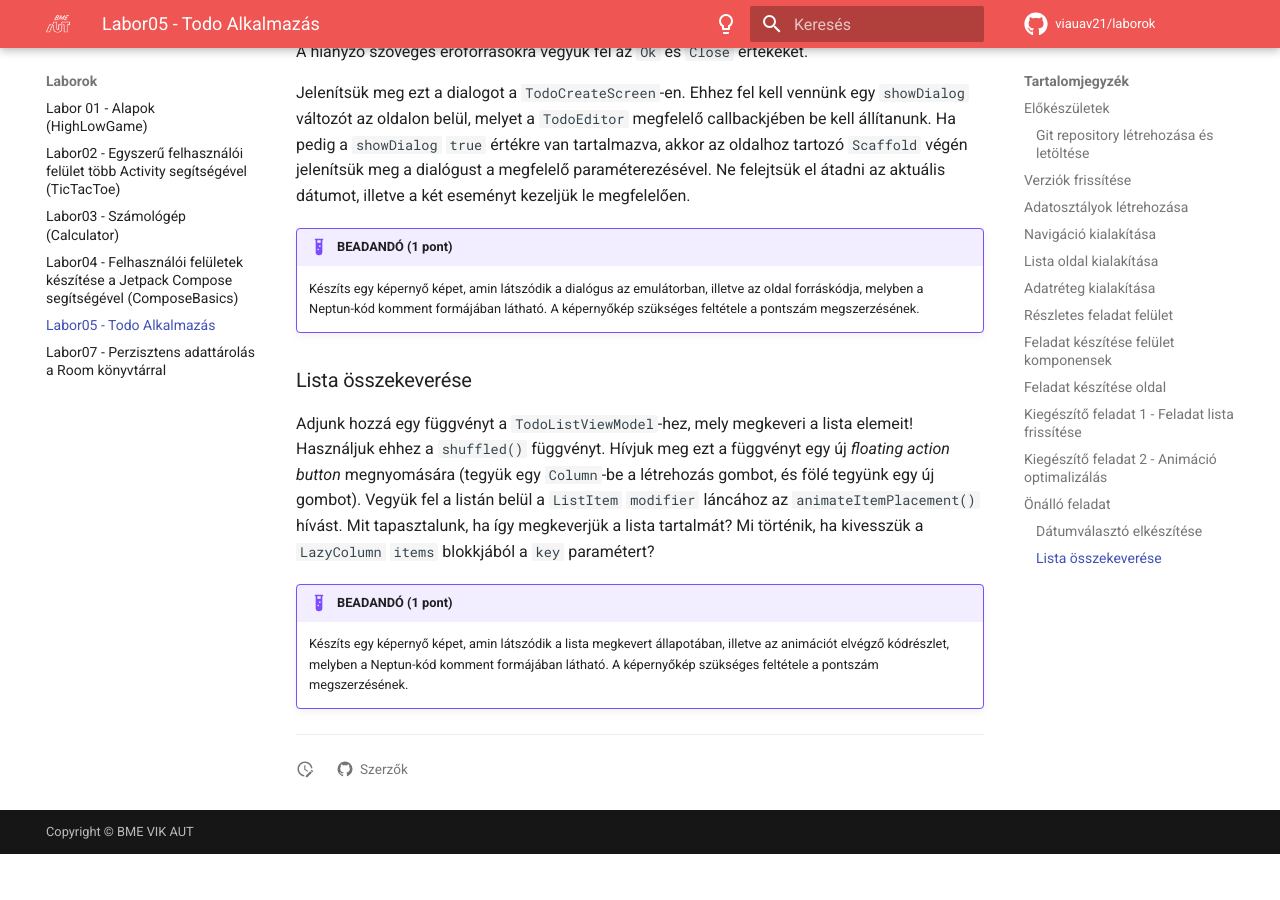
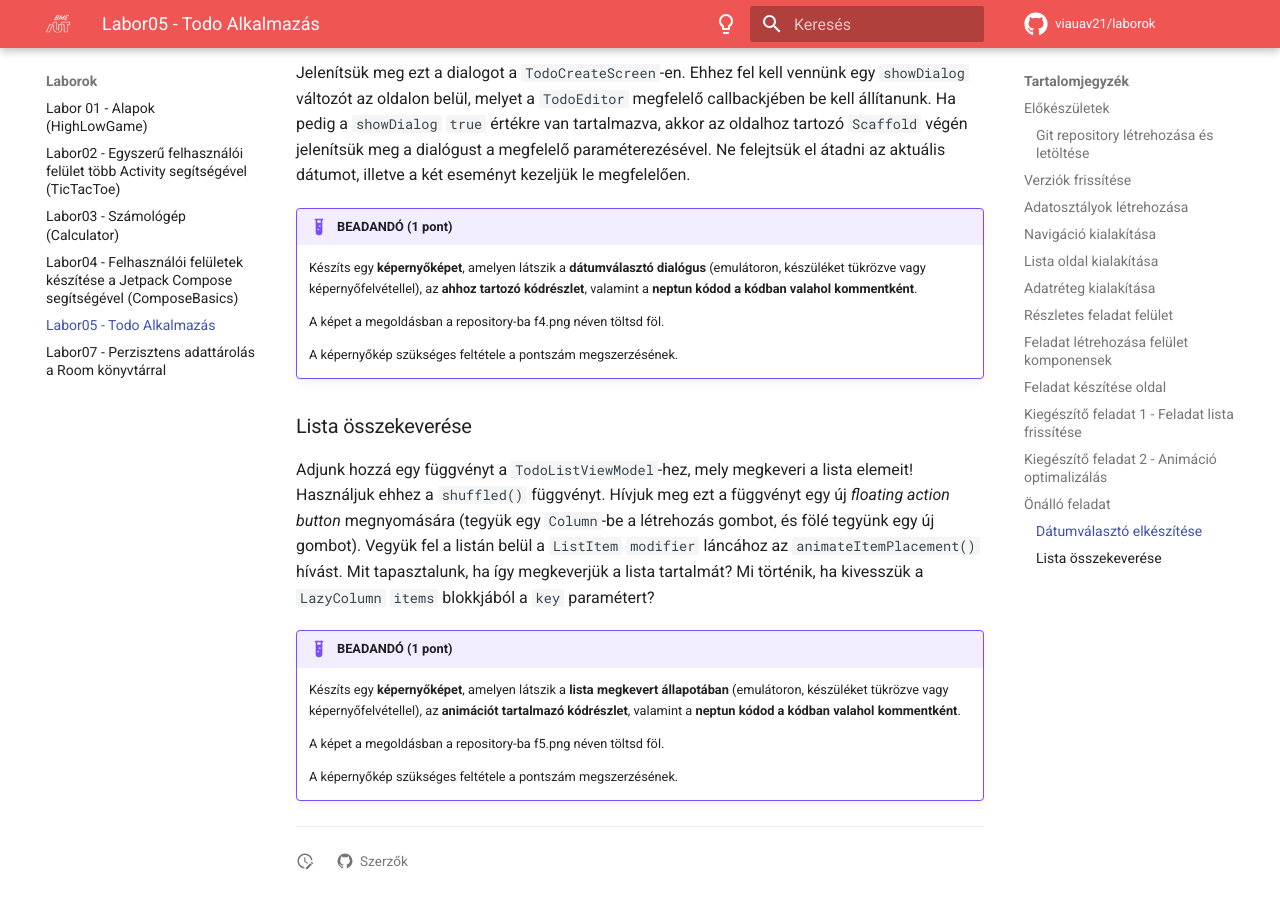
Before and after one commit to VIAUAV21/laborok, an MkDocs documentation site: the page built from docs/laborok/todo_compose_basics/index.md, in a window 1280 px wide and 900 px high, scrolled down 38043 px. Built offline with MkDocs 1.6.1 and Material for MkDocs 9.7.7, drawn with Linux system fonts in a browser that asks for light colours; comment, search, counter and statistics services are not loaded; before the commit the page ends 38897 px from its top, so only the background shows below that; some of the changed text lies outside the part shown.

Commit message:
Todo Compose Basics labor update: minor visual update in the guide

````diff
--- a/docs/laborok/todo_compose_basics/index.md
+++ b/docs/laborok/todo_compose_basics/index.md
@@ -3,10 +3,10 @@
 A labor célja, hogy bemutassa, hogyan lehet egy egyszerű ToDo alkalmazást megvalósítani a Compose keretrendszerben.
 
 <p float="left">
-<img src="./assets/screenshot_1.png" width="200" align="middle">
-<img src="./assets/screenshot_2.png" width="200" align="middle">
-<img src="./assets/screenshot_3.png" width="200" align="middle">
-<img src="./assets/screenshot_4.png" width="200" align="middle">
+<img src="./assets/list.png" width="200" align="middle">
+<img src="./assets/details.png" width="200" align="middle">
+<img src="./assets/create.png" width="200" align="middle">
+<img src="./assets/datepicker.png" width="200" align="middle">
 </p>
 
 ## Előkészületek
@@ -535,7 +535,11 @@ fun NavGraph(
 ```
 Futtassuk az alkalmazás!
 !!!example "BEADANDÓ (1 pont)"
-	Készíts egy képernyő képet, amin látszódik a futó alkalmazás az emulátorban, illetve a lista oldal forráskódja, melyben a Neptun-kód komment formájában látható. A képernyőkép szükséges feltétele a pontszám megszerzésének.
+	Készíts egy **képernyőképet**, amelyen látszik a **futó alkalmazás** (emulátoron, készüléket tükrözve vagy képernyőfelvétellel), az **ahhoz tartozó kódrészlet**, valamint a **neptun kódod a kódban valahol kommentként**.
+
+	A képet a megoldásban a repository-ba f1.png néven töltsd föl.
+
+	A képernyőkép szükséges feltétele a pontszám megszerzésének.
 
 ## Adatréteg kialakítása
 Ezen a laboron egy egyszerűsített megoldást mutatunk be a feladatok tárolására, mely csak a memóriában menti el az értékeket. Hozzunk létre egy `data` package-et a gyökérkönyvtáron belül, majd hozzuk létre az alábbi két fájlt:
@@ -864,9 +868,14 @@ fun TodoDetailScreen(
 Végül a lista oldalhoz hasonlóan kiolvassuk a `ViewModel`-ben tárolt állapotot és megjelenítjük a megfelelő felületi elemeket.
 
 !!!example "BEADANDÓ (1 pont)"
-	Készíts egy képernyő képet, amin látszódik a részletes nézet az emulátorban, illetve a részletes oldal forráskódja, melyben a Neptun-kód komment formájában látható. A képernyőkép szükséges feltétele a pontszám megszerzésének.
-
-## Feladat készítése felület komponensek
+	Készíts egy **képernyőképet**, amelyen látszik a **részletes nézet** (emulátoron, készüléket tükrözve vagy képernyőfelvétellel), az ** ahhoz tartozó kódrészlet**, valamint a **neptun kódod a kódban valahol kommentként**.
+
+	A képet a megoldásban a repository-ba f2.png néven töltsd föl.
+
+	A képernyőkép szükséges feltétele a pontszám megszerzésének.
+
+
+## Feladat létrehozása felület komponensek
 
 Az utolsó felület, melyet elkészítünk az alkalmazáshoz, a feladat létrehozása felület lesz. Ehhez több önálló felületi elemre lesz szükségünk, melyeket az oldal előtt létrehozunk. Hozzuk létre a `ui` package-en belül a `common` package-et, mely az olyan `Composable` elemeket tartalmazza, melyeket akár több oldalon is fel tudnánk használni. Ezen belül hozzuk létre az alábbi elemeket:
 
@@ -1471,7 +1480,12 @@ fun NavGraph(
 Próbáljuk ki az alkalmazást! Mit tapasztalunk egy feladat létrehozásánál?
 
 !!!example "BEADANDÓ (1 pont)"
-	Készíts egy képernyő képet, amin látszódik a feladat létrehozása nézet az emulátorban, illetve az oldal forráskódja, melyben a Neptun-kód komment formájában látható. A képernyőkép szükséges feltétele a pontszám megszerzésének.
+	Készíts egy **képernyőképet**, amelyen látszik a **feladat létrehozása nézet** (emulátoron, készüléket tükrözve vagy képernyőfelvétellel), az **ahhoz tartozó kódrészlet**, valamint a **neptun kódod a kódban valahol kommentként**.
+
+	A képet a megoldásban a repository-ba f3.png néven töltsd föl.
+
+	A képernyőkép szükséges feltétele a pontszám megszerzésének.
+
 
 ## Kiegészítő feladat 1 - Feladat lista frissítése
 
@@ -1648,11 +1662,19 @@ A hiányzó szöveges erőforrásokra vegyük fel az `Ok` és `Close` értékeke
 Jelenítsük meg ezt a dialogot a `TodoCreateScreen`-en. Ehhez fel kell vennünk egy `showDialog` változót az oldalon belül, melyet a `TodoEditor` megfelelő callbackjében be kell állítanunk. Ha pedig a `showDialog` `true` értékre van tartalmazva, akkor az oldalhoz tartozó `Scaffold` végén jelenítsük meg a dialógust a megfelelő paraméterezésével. Ne felejtsük el átadni az aktuális dátumot, illetve a két eseményt kezeljük le megfelelően.
 
 !!!example "BEADANDÓ (1 pont)"
-	Készíts egy képernyő képet, amin látszódik a dialógus az emulátorban, illetve az oldal forráskódja, melyben a Neptun-kód komment formájában látható. A képernyőkép szükséges feltétele a pontszám megszerzésének.
+	Készíts egy **képernyőképet**, amelyen látszik a **dátumválasztó dialógus** (emulátoron, készüléket tükrözve vagy képernyőfelvétellel), az **ahhoz tartozó kódrészlet**, valamint a **neptun kódod a kódban valahol kommentként**.
+
+	A képet a megoldásban a repository-ba f4.png néven töltsd föl.
+
+	A képernyőkép szükséges feltétele a pontszám megszerzésének.
 
 ### Lista összekeverése
 
 Adjunk hozzá egy függvényt a `TodoListViewModel`-hez, mely megkeveri a lista elemeit! Használjuk ehhez a `shuffled()` függvényt. Hívjuk meg ezt a függvényt egy új _floating action button_  megnyomására (tegyük egy `Column`-be a létrehozás gombot, és fölé tegyünk egy új gombot). Vegyük fel a listán belül a `ListItem` `modifier` láncához az `animateItemPlacement()` hívást. Mit tapasztalunk, ha így megkeverjük a lista tartalmát? Mi történik, ha kivesszük a `LazyColumn` `items` blokkjából a `key` paramétert?
 
 !!!example "BEADANDÓ (1 pont)"
-	Készíts egy képernyő képet, amin látszódik a lista megkevert állapotában, illetve az animációt elvégző kódrészlet, melyben a Neptun-kód komment formájában látható. A képernyőkép szükséges feltétele a pontszám megszerzésének.
+	Készíts egy **képernyőképet**, amelyen látszik a **lista megkevert állapotában** (emulátoron, készüléket tükrözve vagy képernyőfelvétellel), az **animációt tartalmazó kódrészlet**, valamint a **neptun kódod a kódban valahol kommentként**.
+
+	A képet a megoldásban a repository-ba f5.png néven töltsd föl.
+
+	A képernyőkép szükséges feltétele a pontszám megszerzésének.
````
Also changed, not shown: docs/laborok/todo_compose_basics/assets/create.png (added), docs/laborok/todo_compose_basics/assets/datepicker.png (added), docs/laborok/todo_compose_basics/assets/details.png (added), docs/laborok/todo_compose_basics/assets/list.png (added), docs/laborok/todo_compose_basics/assets/screenshot_1.png (deleted), docs/laborok/todo_compose_basics/assets/screenshot_2.png (deleted), docs/laborok/todo_compose_basics/assets/screenshot_3.png (deleted), docs/laborok/todo_compose_basics/assets/screenshot_4.png (deleted).
